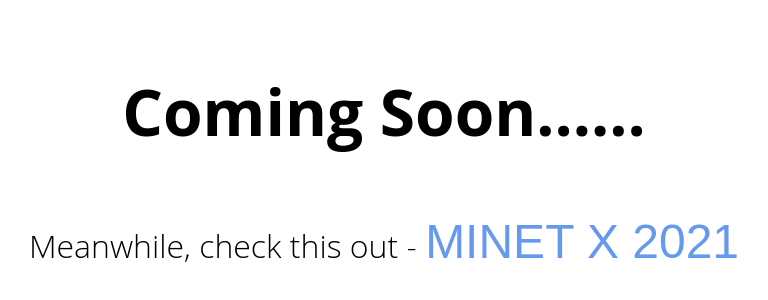
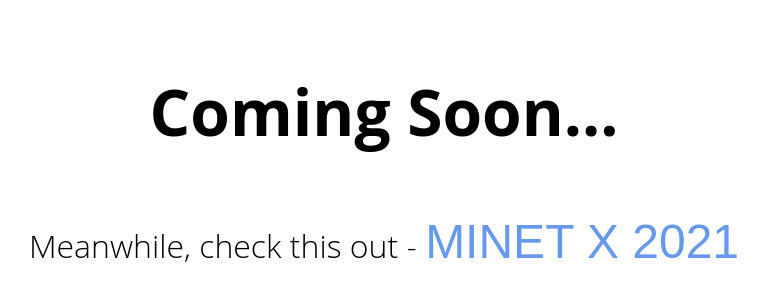
Before and after one commit to Pushanban/pushan.xyz, a plain HTML site: page index.html in a window 1280 px wide. Shown: the part 228-528 px from the top of the page, without its empty margins (256-1024 px from the left). Drawn offline with Linux system fonts and the light colour scheme.

Commit message:
Update index.html

```diff
--- a/index.html
+++ b/index.html
@@ -4,7 +4,7 @@
 </head>
 
 
-<h1 class="lmaoded">Coming Soon......</h1>
+<h1 class="lmaoded">Coming Soon...</h1>
 
 
 <h1 class="sexy">Meanwhile, check this out - <a href="https://minet.co" class="chad">MINET X 2021</a></h1>
```
